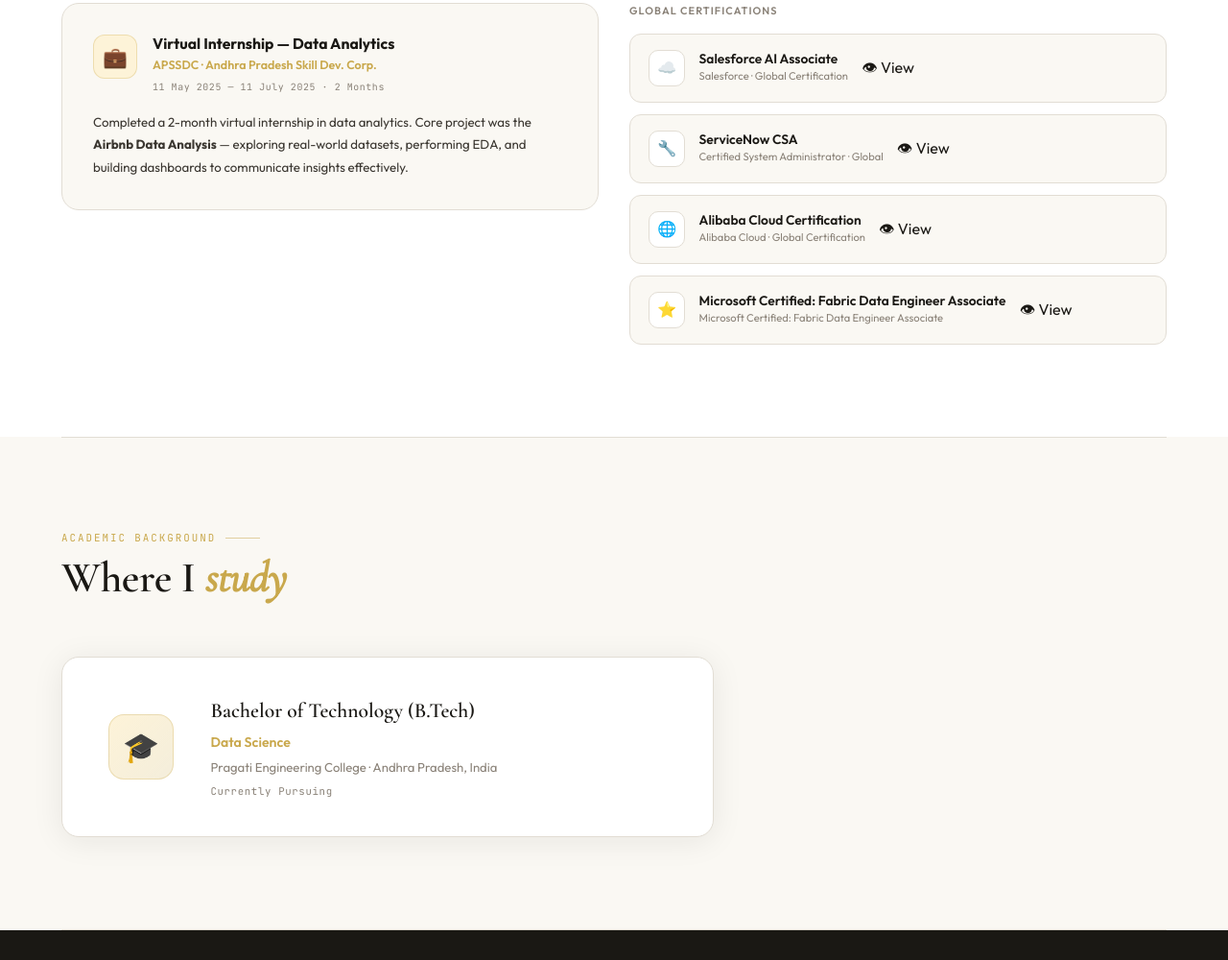
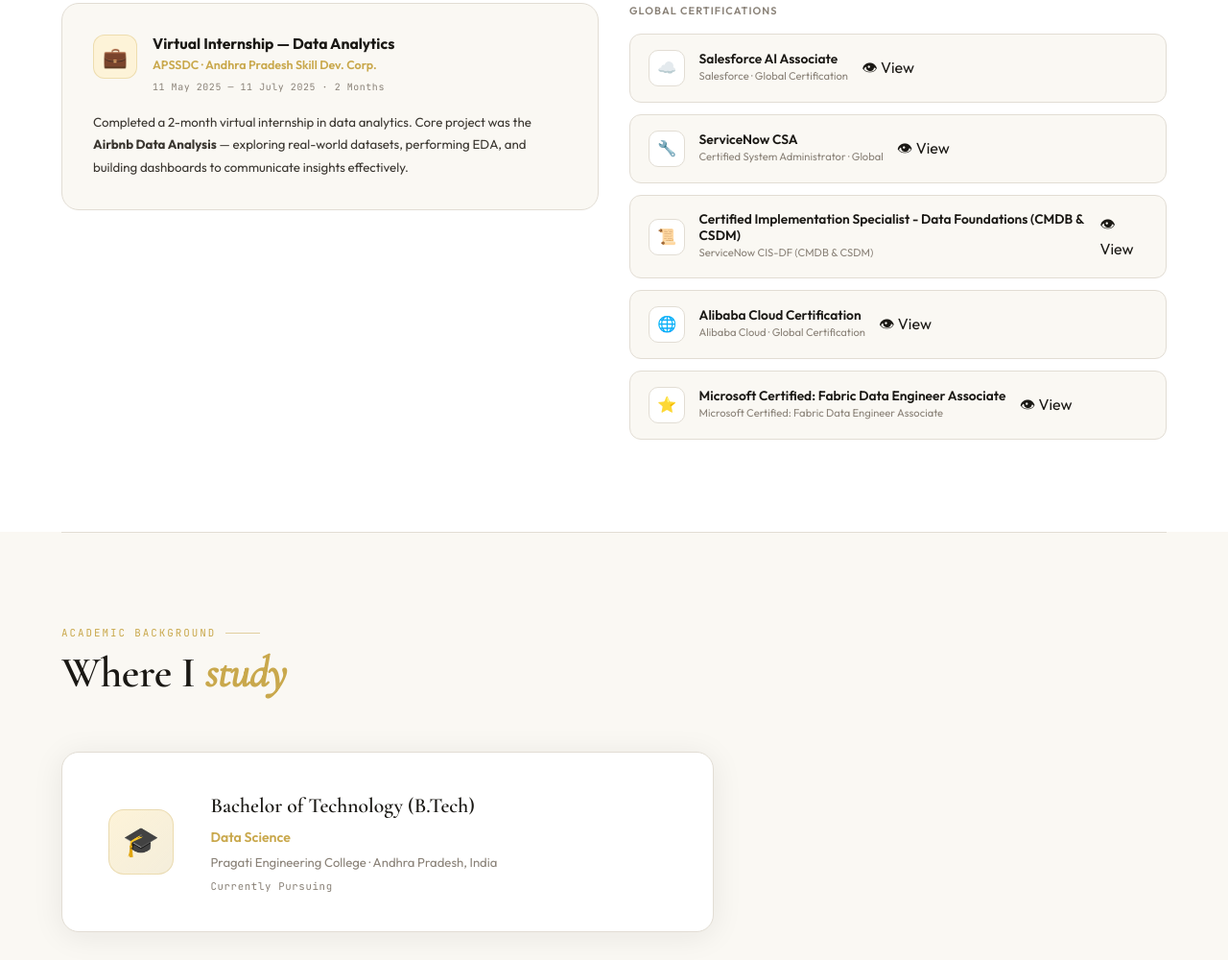
Before and after one commit to rupesh1226/rupesh1226.github.io, a plain HTML site: page index.html in a window 1280 px wide. Shown: the part 3969-4969 px from the top of the page at 96% size. Drawn offline with nearby package versions, Linux system fonts and the light colour scheme.

Commit message:
Update index.html

```diff
--- a/index.html
+++ b/index.html
@@ -354,6 +354,14 @@
             </div>
             <span class="cert-view-hint">👁 View</span>
           </div>
+          <div class="cert-card reveal" onclick="openCert('csdm')" title="Click to view certificate">
+            <div class="cert-ico">📜</div>
+            <div>
+              <div class="cert-name">Certified Implementation Specialist - Data Foundations (CMDB & CSDM)</div>
+              <div class="cert-iss">ServiceNow CIS-DF (CMDB & CSDM)</div>
+            </div>
+            <span class="cert-view-hint">👁 View</span>
+          </div>
           <div class="cert-card reveal" onclick="openCert('alibaba')" title="Click to view certificate">
             <div class="cert-ico">🌐</div>
             <div>
```
